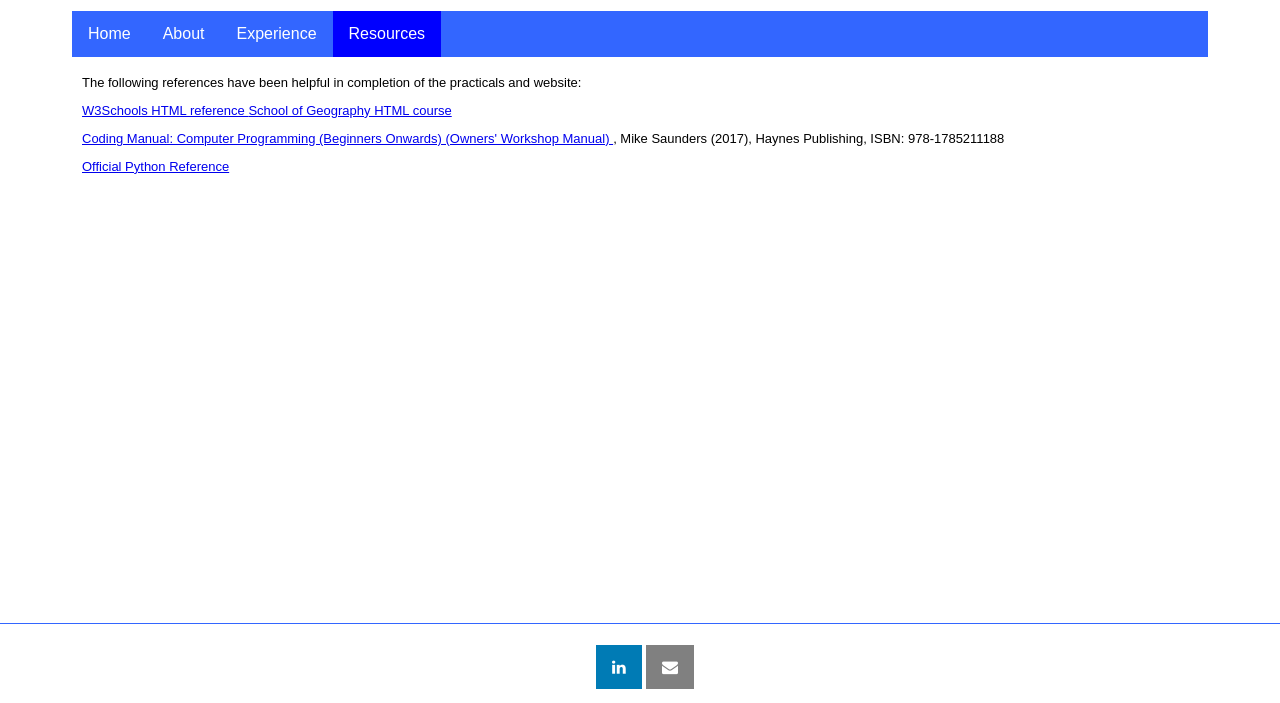
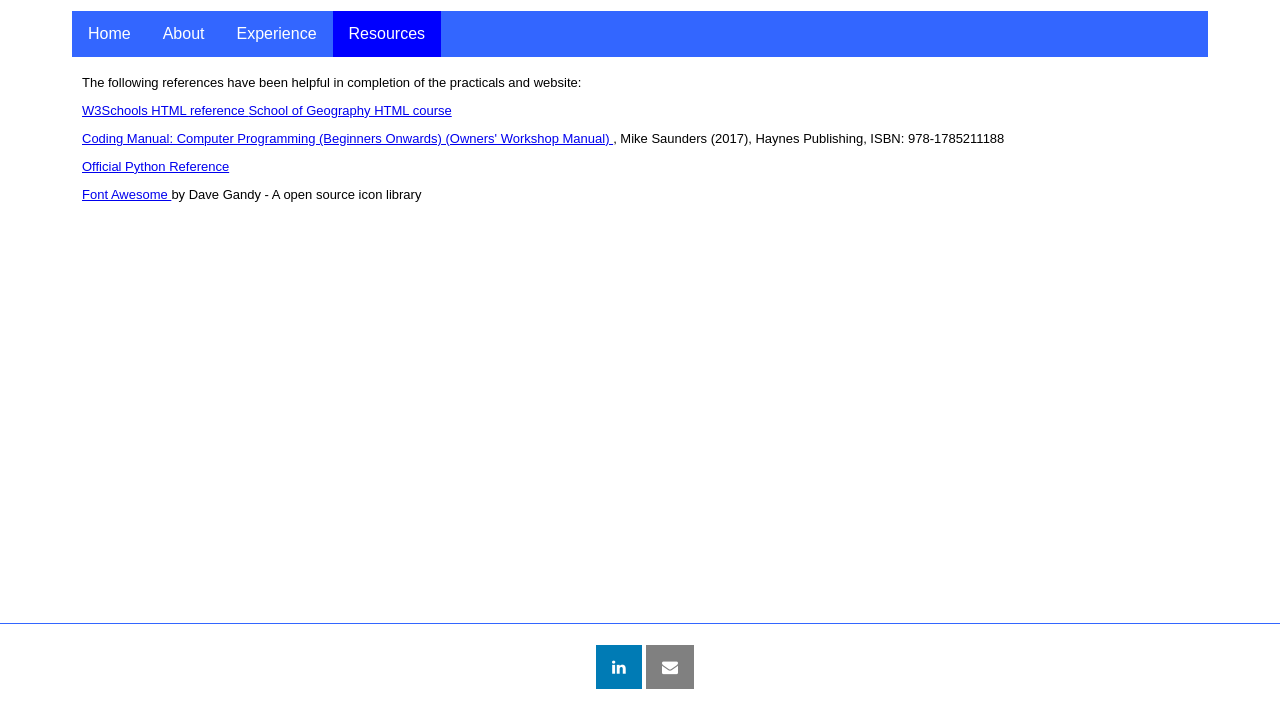
Before and after one commit to gisworld/gisworld.github.io, a plain HTML site: page resources.html in a window 1280 px wide. Shown: the part 97-800 px from the top of the page. Drawn offline with Linux system fonts and the light colour scheme.

Commit message:
resources

```diff
--- a/resources.html
+++ b/resources.html
@@ -43,6 +43,7 @@ Agent Based Modeling
 <a href="http://www.geog.leeds.ac.uk/courses/other/web/writing/"> School of Geography HTML course </a>
 <p> <a href="https://www.amazon.co.uk/Coding-Manual-Computer-Programming-Beginners/dp/1785211188"> Coding Manual: Computer Programming (Beginners Onwards) (Owners' Workshop Manual) </a>, Mike Saunders (2017), Haynes Publishing, ISBN: 978-1785211188</p>
 <a href="https://www.python.org/doc/"> Official Python Reference </a>
+<p><a href="http://fontawesome.io"> Font Awesome </a> by Dave Gandy - A open source icon library </p>
 <!--Spacer required to stop text being blocked by footer -->
 <div class="space"> </div>
 </div>
```
